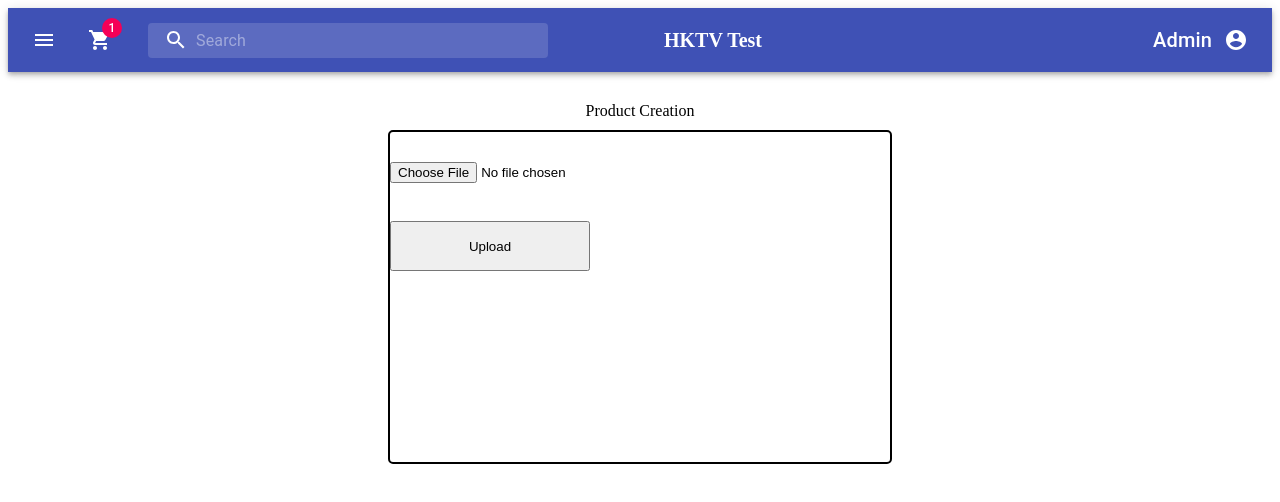
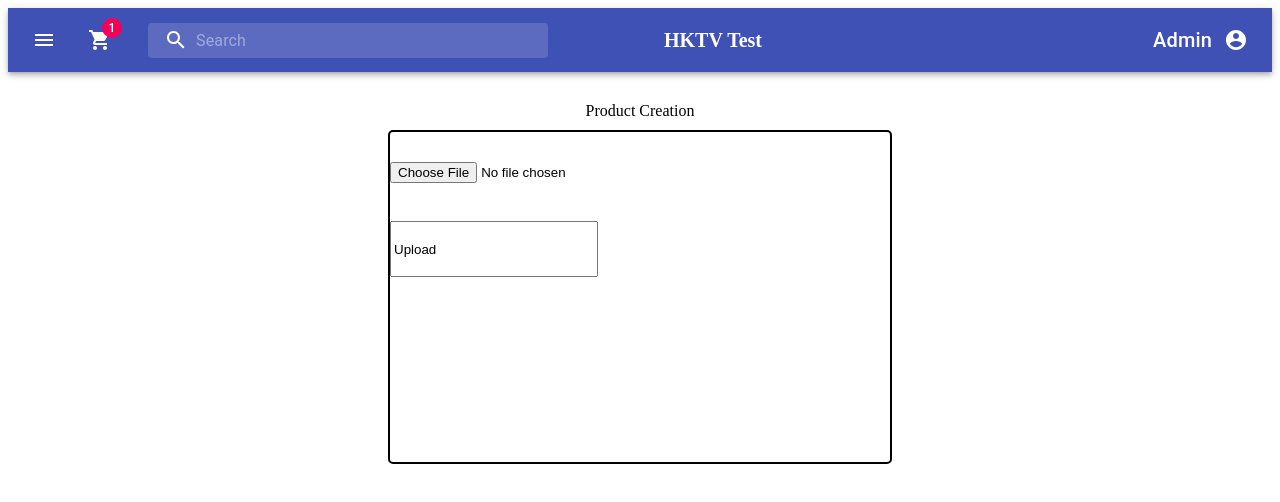
Before and after one commit to headshootcheng/hktvtestfrontend, a React (Create React App) app: page / in a window 1280 px wide. Shown: the top 502 px of the page. Built offline with nearby package versions, Linux system fonts and the light colour scheme.

Commit message:
finished the function of post csv

```diff
--- a/src/productCreate.tsx
+++ b/src/productCreate.tsx
@@ -9,21 +9,17 @@
     setFile(event.target.files[0]);
   };
 
-  // submiticon = async (event) => {
-  //   event.preventDefault();
-  //   console.log("file info:" + this.state.file);
-  //   const icon = new FormData();
-  //   icon.append("file", this.state.file);
-  //   const { data } = await axios.post(
-  //     "http://127.0.0.1:5000/service/icon",
-  //     icon,
-  //     { headers: { Authorization: "Bearer " + Cookies.get("token") } }
-  //   );
-  //   if (data.msg == "success") {
-  //     this.setState({ icon: "normal" });
-  //     window.location.reload();
-  //   }
-  // };
+  const SubmitFile = async (event: any) => {
+    event.preventDefault();
+    console.log("file info:" + file);
+    const csv = new FormData();
+    csv.append("file", file);
+    const { data } = await axios.post(
+      "http://127.0.0.1:8080/uploadProduct",
+      csv
+    );
+    console.log(data);
+  };
 
   return (
     <div
@@ -55,11 +51,12 @@
           name="usericon"
           id="files"
           type="file"
+          accept=".csv"
           onChange={ChangeFileName}
         />
         <br />
         <input
-          type="submit"
+          onClick={SubmitFile}
           value="Upload"
           style={{ marginTop: 20, height: 50, width: 200 }}
         />
```
